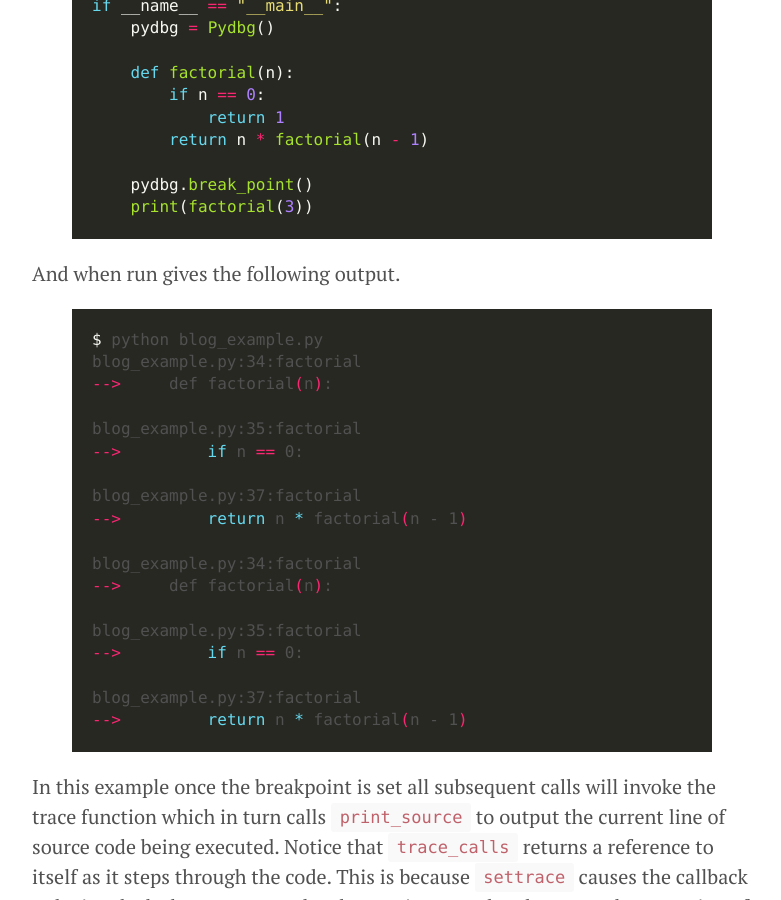
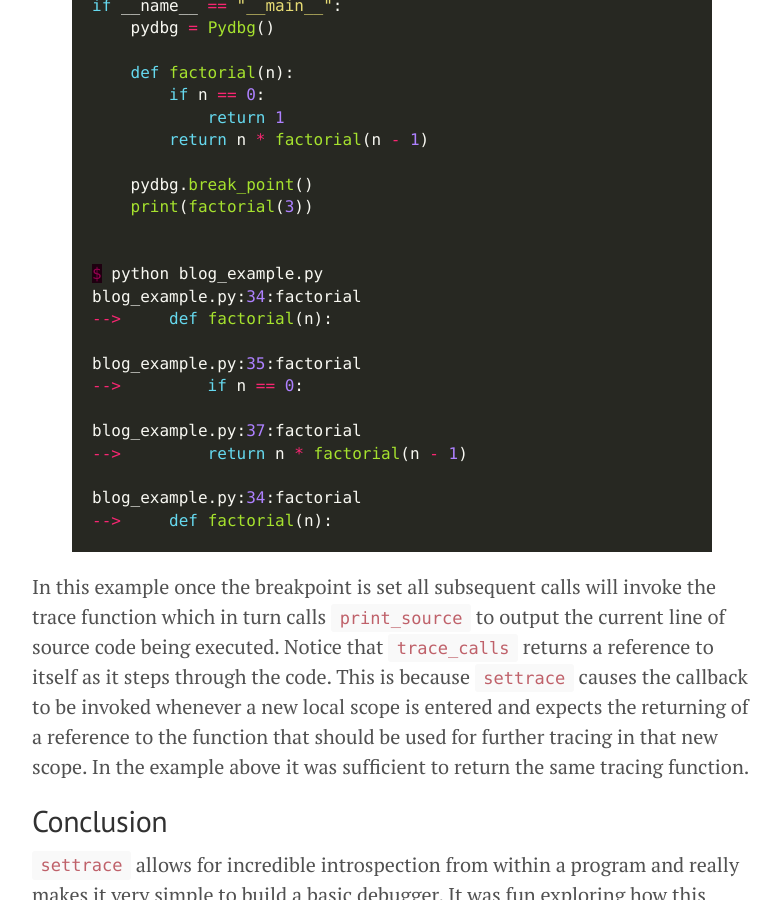
Before and after one commit to davidkdickson/davidkdickson.github.io, a Jekyll site: the page built from _posts/2020-10-15-a-basic-python-debugger.md, in a window 1280 px wide and 900 px high, scrolled down 1318 px. Shown: the whole window, without its empty margins (248-1029 px from the left). Built offline with Jekyll 4.4.1, drawn with Linux system fonts in a browser that asks for light colours; nearby versions of some CDN libraries.

Commit message:
move output

```diff
--- a/_posts/2020-10-15-a-basic-python-debugger.md
+++ b/_posts/2020-10-15-a-basic-python-debugger.md
@@ -52,12 +52,8 @@
 
     pydbg.break_point()
     print(factorial(3))
-{% endhighlight %}
-
-And when run gives the following output.
 
 
-{% highlight zsh %}
 $ python blog_example.py
 blog_example.py:34:factorial
 -->     def factorial(n):
@@ -70,12 +66,6 @@
 
 blog_example.py:34:factorial
 -->     def factorial(n):
-
-blog_example.py:35:factorial
--->         if n == 0:
-
-blog_example.py:37:factorial
--->         return n * factorial(n - 1)
 {% endhighlight %}
 
 
```
